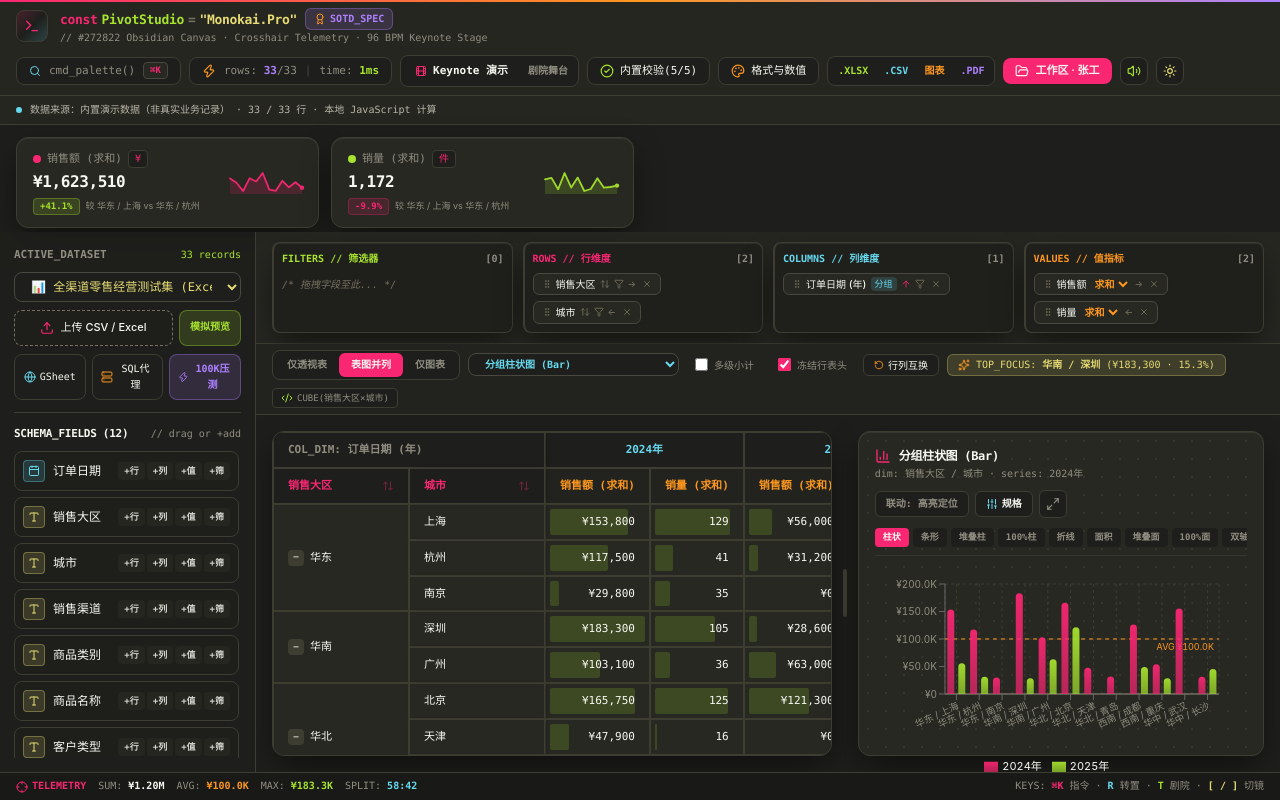
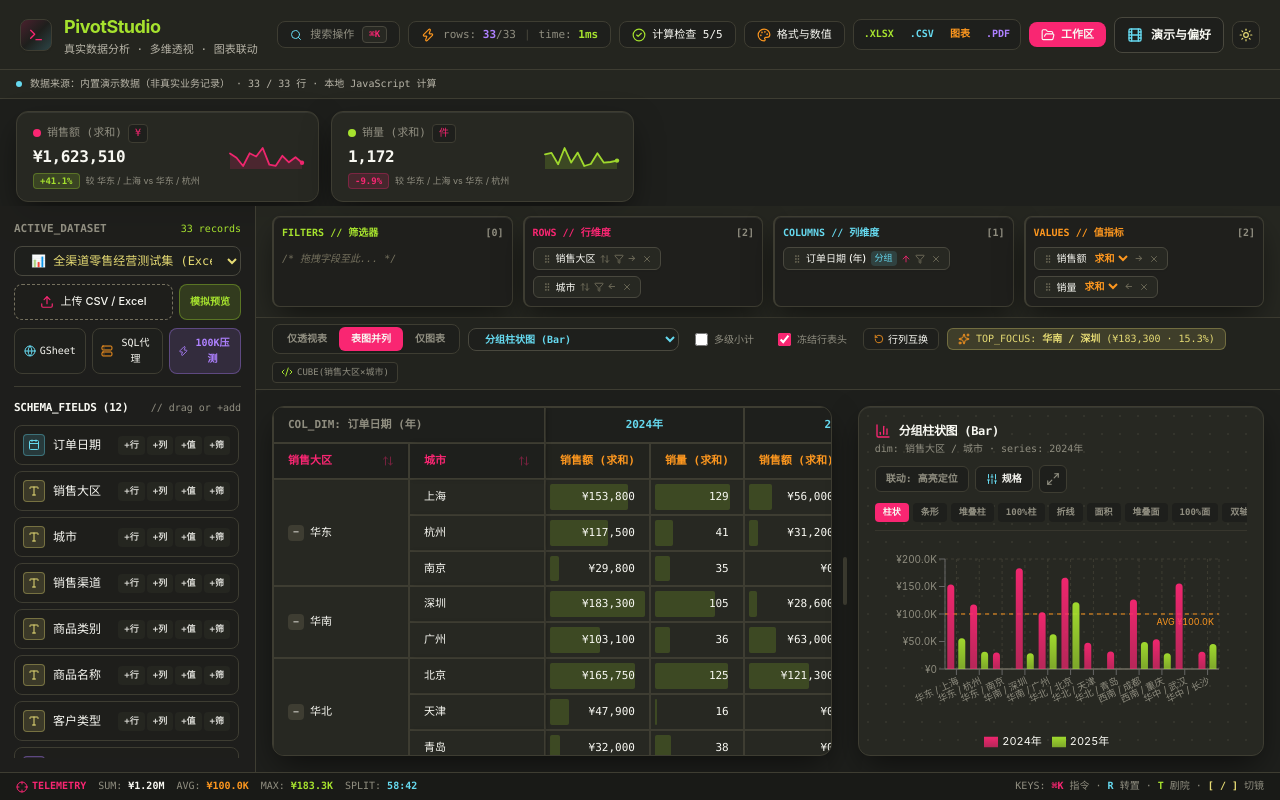
Before and after one commit to lovemoganna/PivotStudio, a React (Vite) app: page / in a window 1280 px wide. Built offline with nearby package versions, Linux system fonts and the light colour scheme; the HTML template or start-up script is replaced by a standard one.

Commit message:
design: prioritize analysis actions and move presentation gimmicks to secondary preferences

```diff
--- a/src/features/pivot/components/HeaderBar.jsx
+++ b/src/features/pivot/components/HeaderBar.jsx
@@ -52,8 +52,8 @@ export function HeaderBar({
       )}
 
       {/* Top Monokai Pro IDE Header Bar */}
-      <header className="min-h-13 py-2 bg-[#EFECE1]/90 dark:bg-[#272822]/95 backdrop-blur-2xl border-b border-[#D6D4C8] dark:border-[#3E3D32] px-4 flex flex-wrap items-center justify-between gap-2.5 shrink-0 print:hidden z-30 relative">
-        <div className="absolute top-0 left-0 right-0 h-[2px] bg-gradient-to-r from-[#F92672] via-[#FD971F] via-[#E6DB74] via-[#A6E22E] via-[#66D9EF] to-[#AE81FF]" />
+      <header className="min-h-[64px] py-3 bg-[#F5F3EC] dark:bg-[#24251F] border-b border-[#D6D4C8] dark:border-[#3E3D32] px-4 sm:px-5 flex flex-wrap items-center justify-between gap-3 shrink-0 print:hidden z-30 relative">
+
 
         <div className="flex items-center gap-3">
           <div className="w-8 h-8 rounded-lg bg-[#1E1F1C] border border-[#3E3D32] flex items-center justify-center text-[#F92672] shadow-sm shrink-0 relative overflow-hidden">
@@ -61,21 +61,13 @@ export function HeaderBar({
             <Terminal className="w-4 h-4 text-[#F92672] relative z-10" />
           </div>
           <div>
-            <div className="flex items-center gap-2">
-              <h1 className="text-[13px] font-bold tracking-tight apple-font-mono flex items-center gap-1">
-                <span className="text-[#F92672]">const</span>
+            <div className="flex flex-wrap items-center gap-2">
+              <h1 className="text-[18px] font-bold tracking-tight flex items-center gap-1">
+
                 <span className="text-[#272822] dark:text-[#A6E22E]">PivotStudio</span>
-                <span className="text-[#75715E]">=</span>
-                <span className="text-[#948400] dark:text-[#E6DB74]">&quot;Monokai.Pro&quot;</span>
+
+
               </h1>
-              <button
-                onClick={() => { soundEngine?.playClick(620); setShowAwardBadgeModal(true); }}
-                className="inline-flex items-center gap-1 text-[10px] px-2 py-0.5 rounded-md bg-[#AE81FF]/15 text-[#6B38FB] dark:text-[#AE81FF] border border-[#AE81FF]/35 font-semibold apple-font-mono hover:scale-105 apple-transition"
-                title="查看 Awwwards / Webby / FWA 视觉架构与工程规范"
-              >
-                <Award className="w-3 h-3 text-[#FD971F]" />
-                <span>SOTD_SPEC</span>
-              </button>
               {isReadOnly && (
                 <span className="inline-flex items-center gap-1 text-[10px] px-2 py-0.5 rounded-md bg-[#FD971F]/15 text-[#FD971F] font-semibold border border-[#FD971F]/35 apple-font-mono">
                   <Lock className="w-2.5 h-2.5" />
@@ -83,8 +75,8 @@ export function HeaderBar({
                 </span>
               )}
             </div>
-            <p className="text-[10px] text-[#75715E] dark:text-[#908E80] hidden sm:block leading-tight mt-0.5 apple-font-mono">
-              // #272822 Obsidian Canvas · Crosshair Telemetry · 96 BPM Keynote Stage
+            <p className="text-[11px] text-[#75715E] dark:text-[#B8B5A8] hidden sm:block leading-tight mt-0.5 apple-font-mono">
+              真实数据分析 · 多维透视 · 图表联动
             </p>
           </div>
         </div>
@@ -96,7 +88,7 @@ export function HeaderBar({
             title="打开全局指令面板 (⌘K / Ctrl+K)"
           >
             <Search className="w-3 h-3 text-[#66D9EF]" />
-            <span className="hidden md:inline apple-font-mono">cmd_palette()</span>
+            <span className="hidden md:inline">搜索操作</span>
             <kbd className="px-1.5 py-0.2 rounded bg-[#EFECE1] dark:bg-[#272822] text-[9px] font-semibold text-[#F92672] border border-[#D6D4C8] dark:border-[#49483E] apple-font-mono">⌘K</kbd>
           </button>
 
@@ -107,48 +99,9 @@ export function HeaderBar({
             <span>time: <strong className="text-[#528000] dark:text-[#A6E22E] font-semibold">{pivotResult.elapsedMs}ms</strong></span>
           </div>
 
-          <div className="flex items-center bg-[#FFFDF7] dark:bg-[#1E1F1C] border border-[#D6D4C8] dark:border-[#3E3D32] rounded-lg p-0.5">
-            <button
-              onClick={() => {
-                const nextState = !keynotePlaying;
-                setKeynotePlaying(nextState);
-                if (nextState) {
-                  applyKeynoteShot(keynoteShotIdx);
-                  showToast?.('已开启 Monokai Keynote 96 BPM 叙事运镜演示');
-                } else {
-                  soundEngine?.playClick(440);
-                  showToast?.('已暂停 Keynote 自动运镜，可自由交互');
-                }
-              }}
-              className={`flex items-center gap-1.5 px-3 py-1 rounded-md text-[11px] font-semibold apple-font-mono apple-transition ${keynotePlaying ? 'bg-[#F92672] text-[#F8F8F2] shadow-sm' : 'text-[#272822] dark:text-[#F8F8F2] hover:bg-[#3E3D32]/30'}`}
-              title="开启 96 BPM 分镜运镜模式"
-            >
-              {keynotePlaying ? (
-                <span className="flex items-end gap-0.5 h-3 mr-0.5">
-                  <span className="w-0.5 bg-[#E6DB74] rounded-full" style={{ animation: 'eqPulse1 0.625s infinite ease-in-out' }} />
-                  <span className="w-0.5 bg-[#A6E22E] rounded-full" style={{ animation: 'eqPulse2 0.625s infinite ease-in-out' }} />
-                  <span className="w-0.5 bg-[#66D9EF] rounded-full" style={{ animation: 'eqPulse3 0.625s infinite ease-in-out' }} />
-                </span>
-              ) : (
-                <Film className="w-3 h-3 text-[#F92672]" />
-              )}
-              <span>{keynotePlaying ? `KEYNOTE [${activeKeynoteShot.number}]` : 'Keynote 演示'}</span>
-            </button>
-            <button
-              onClick={() => {
-                soundEngine?.playClick(560);
-                setCinemaTheaterMode((p) => !p);
-              }}
-              className={`px-2 py-1 rounded-md text-[10px] font-semibold apple-font-mono transition ${cinemaTheaterMode ? 'bg-[#A6E22E] text-[#1E1F1C]' : 'text-[#75715E] dark:text-[#908E80] hover:text-[#272822] dark:hover:text-[#F8F8F2]'}`}
-              title="切换纯净剧院舞台模式 (快捷键: T)"
-            >
-              剧院舞台
-            </button>
-          </div>
-
           <button onClick={() => { soundEngine?.playClick(640); setShowTestSuiteModal(true); }} className="flex items-center gap-1.5 px-3 py-1 rounded-lg bg-[#FFFDF7] dark:bg-[#1E1F1C] hover:border-[#A6E22E] text-[#272822] dark:text-[#F8F8F2] border border-[#D6D4C8] dark:border-[#3E3D32] text-[11px] font-medium apple-font-mono apple-transition">
             <CheckCircle2 className="w-3.5 h-3.5 text-[#A6E22E]" />
-            <span>内置校验({liveEngineTestResults.filter((r) => r.passed).length}/5)</span>
+            <span>计算检查 {liveEngineTestResults.filter((r) => r.passed).length}/5</span>
           </button>
 
           <button onClick={() => { soundEngine?.playClick(580); setActiveFormatModal(true); }} className="flex items-center gap-1.5 px-3 py-1 rounded-lg bg-[#FFFDF7] dark:bg-[#1E1F1C] hover:border-[#FD971F] text-[#272822] dark:text-[#F8F8F2] border border-[#D6D4C8] dark:border-[#3E3D32] text-[11px] font-medium apple-transition">
@@ -174,12 +127,58 @@ export function HeaderBar({
             <button onClick={exportPDFReport} title="打开打印窗口，可选择另存为 PDF" className="flex items-center gap-1 px-2 py-1 rounded-md hover:bg-[#3E3D32]/20 dark:hover:bg-[#3E3D32] text-[10px] text-[#272822] dark:text-[#AE81FF] font-semibold transition"><span>.PDF</span></button>
           </div>
 
-          <button onClick={() => { soundEngine?.playClick(600); setShowWorkspaceModal(true); }} className="flex items-center gap-1.5 px-3 py-1 rounded-lg bg-[#F92672] hover:bg-[#FF3B85] text-[#F8F8F2] text-[11px] font-semibold shadow-sm apple-transition" title="本地工作区快照、演示角色与分享配置">
+          <button onClick={() => { soundEngine?.playClick(600); setShowWorkspaceModal(true); }} data-testid="open-workspaces" className="flex items-center gap-1.5 px-3 py-1 rounded-lg bg-[#F92672] hover:bg-[#FF3B85] text-[#F8F8F2] text-[11px] font-semibold shadow-sm apple-transition" title="本地工作区快照、演示角色与分享配置">
             <FolderOpen className="w-3.5 h-3.5" />
-            <span>工作区 · {currentUser.name.split(' ')[0]}</span>
+            <span>工作区</span>
           </button>
 
-          <button
+
+          <details className="relative group" data-testid="preferences-menu">
+            <summary className="min-h-9 inline-flex cursor-pointer list-none items-center gap-2 rounded-lg border border-[#D6D4C8] dark:border-[#49483E] bg-[#FFFDF7] dark:bg-[#1E1F1C] px-3 py-2 text-xs font-semibold text-[#272822] dark:text-[#F8F8F2] hover:border-[#66D9EF]">
+              <Film className="h-4 w-4 text-[#0088A3] dark:text-[#66D9EF]"/><span>演示与偏好</span>
+            </summary>
+            <div className="absolute right-0 top-full z-50 mt-2 w-[min(360px,calc(100vw-2rem))] rounded-xl border border-[#D6D4C8] dark:border-[#49483E] bg-[#FFFDF7] dark:bg-[#272822] p-3 shadow-2xl">
+              <p className="mb-2 text-xs leading-relaxed text-[#75715E] dark:text-[#B8B5A8]">演示功能不会改变数据计算口径。</p>
+              <div className="flex items-center bg-[#FFFDF7] dark:bg-[#1E1F1C] border border-[#D6D4C8] dark:border-[#3E3D32] rounded-lg p-0.5">
+            <button
+              onClick={() => {
+                const nextState = !keynotePlaying;
+                setKeynotePlaying(nextState);
+                if (nextState) {
+                  applyKeynoteShot(keynoteShotIdx);
+                  showToast?.('已开启 Monokai Keynote 96 BPM 叙事运镜演示');
+                } else {
+                  soundEngine?.playClick(440);
+                  showToast?.('已暂停 Keynote 自动运镜，可自由交互');
+                }
+              }}
+              className={`flex items-center gap-1.5 px-3 py-2 rounded-md text-xs font-semibold apple-font-mono apple-transition ${keynotePlaying ? 'bg-[#F92672] text-[#F8F8F2] shadow-sm' : 'text-[#272822] dark:text-[#F8F8F2] hover:bg-[#3E3D32]/30'}`}
+              title="开启 96 BPM 分镜运镜模式"
+            >
+              {keynotePlaying ? (
+                <span className="flex items-end gap-0.5 h-3 mr-0.5">
+                  <span className="w-0.5 bg-[#E6DB74] rounded-full" style={{ animation: 'eqPulse1 0.625s infinite ease-in-out' }} />
+                  <span className="w-0.5 bg-[#A6E22E] rounded-full" style={{ animation: 'eqPulse2 0.625s infinite ease-in-out' }} />
+                  <span className="w-0.5 bg-[#66D9EF] rounded-full" style={{ animation: 'eqPulse3 0.625s infinite ease-in-out' }} />
+                </span>
+              ) : (
+                <Film className="w-3 h-3 text-[#F92672]" />
+              )}
+              <span>{keynotePlaying ? `KEYNOTE [${activeKeynoteShot.number}]` : 'Keynote 演示'}</span>
+            </button>
+            <button
+              onClick={() => {
+                soundEngine?.playClick(560);
+                setCinemaTheaterMode((p) => !p);
+              }}
+              className={`px-3 py-2 rounded-md text-xs font-semibold apple-font-mono transition ${cinemaTheaterMode ? 'bg-[#A6E22E] text-[#1E1F1C]' : 'text-[#75715E] dark:text-[#908E80] hover:text-[#272822] dark:hover:text-[#F8F8F2]'}`}
+              title="切换纯净剧院舞台模式 (快捷键: T)"
+            >
+              剧院舞台
+            </button>
+          </div>
+              <div className="mt-2 flex items-center justify-between gap-2">
+                <button
             onClick={() => {
               const next = !soundEnabled;
               setSoundEnabled(next);
@@ -189,11 +188,21 @@ export function HeaderBar({
               }
             }}
             title={soundEnabled ? '微交互声效已开启 (点击静音)' : '微交互声效已静音 (点击开启)'}
-            className="p-1.5 rounded-lg bg-[#FFFDF7] dark:bg-[#1E1F1C] hover:border-[#66D9EF] text-[#272822] dark:text-[#F8F8F2] border border-[#D6D4C8] dark:border-[#3E3D32] transition"
+            className="p-2.5 rounded-lg bg-[#FFFDF7] dark:bg-[#1E1F1C] hover:border-[#66D9EF] text-[#272822] dark:text-[#F8F8F2] border border-[#D6D4C8] dark:border-[#3E3D32] transition"
           >
             {soundEnabled ? <Volume2 className="w-3.5 h-3.5 text-[#A6E22E]" /> : <VolumeX className="w-3.5 h-3.5 text-[#75715E]" />}
           </button>
-
+                <button
+                onClick={() => { soundEngine?.playClick(620); setShowAwardBadgeModal(true); }}
+                className="inline-flex items-center gap-1 text-xs px-2 py-0.5 rounded-md bg-[#AE81FF]/15 text-[#6B38FB] dark:text-[#AE81FF] border border-[#AE81FF]/35 font-semibold apple-font-mono hover:scale-105 apple-transition"
+                title="查看项目自身的设计规范说明；不代表获得任何设计奖项"
+              >
+                <Award className="w-3 h-3 text-[#FD971F]" />
+                <span>项目设计规范</span>
+              </button>
+              </div>
+            </div>
+          </details>
           <button onClick={() => { soundEngine?.playClick(480); setDarkMode((prev) => !prev); }} title={darkMode ? '当前：Monokai Pro Dark (点击切换暖纸浅色)' : '当前：Monokai Light (点击切换经典暗色)'} className="p-1.5 rounded-lg bg-[#FFFDF7] dark:bg-[#1E1F1C] hover:border-[#E6DB74] text-[#272822] dark:text-[#F8F8F2] border border-[#D6D4C8] dark:border-[#3E3D32] transition" aria-label="切换主题">
             {darkMode ? <Sun className="w-3.5 h-3.5 text-[#E6DB74]" /> : <Moon className="w-3.5 h-3.5 text-[#AE81FF]" />}
           </button>
```
